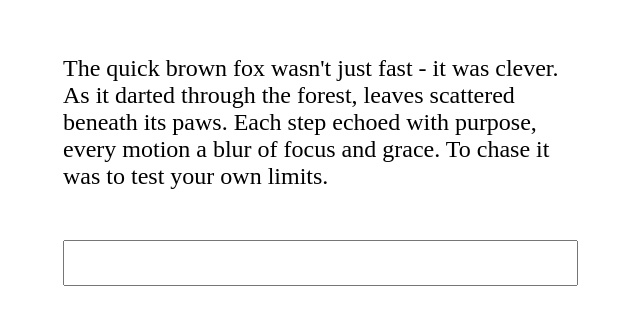
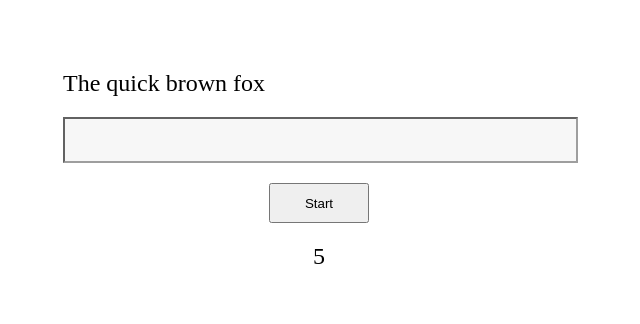
Before and after one commit to Mykeb96/type_racer, a React (Vite) app: page / in a window 1280 px wide. Shown: the part 230-554 px from the top of the page, without its empty margins (321-961 px from the left). Built offline with nearby package versions, Linux system fonts and the light colour scheme.

Commit message:
feat(clock): now refreshes every 10ms

```diff
--- a/src/App.tsx
+++ b/src/App.tsx
@@ -1,50 +1,162 @@
 
 import './styles/App.css';
 
-import { useState, useEffect } from 'react';
+import { useState, useEffect, useRef } from 'react';
 
 interface gameState {
   roundStarted: boolean,
   onTrack: boolean
-}
+};
 
 const initialGameState: gameState = {
-  roundStarted: true,
-  onTrack: true
-}
+  roundStarted: false,
+  onTrack: false
+};
 
-const initialParagraph: string = `The quick brown fox wasn't just fast - it was clever. As it darted through the forest, leaves scattered beneath its paws. Each step echoed with purpose, every motion a blur of focus and grace. To chase it was to test your own limits.`;
+// const initialParagraph: string = `The quick brown fox wasn't just fast - it was clever. As it darted through the forest, leaves scattered beneath its paws. Each step echoed with purpose, every motion a blur of focus and grace. To chase it was to test your own limits.`;
+const initialParagraph: string = `The quick brown fox`;
 
 function App() {
   const [gameState, setGameState] = useState<gameState>(initialGameState);
-  const [paragraph, setParagraph] = useState<string>(initialParagraph);
-  const [userInput, setUserInput] = useState<string>('')
+  const [paragraph] = useState<string>(initialParagraph);
+  const [userInput, setUserInput] = useState<string>('');
+  const [clock, setClock] = useState<number>(5);
+  const [gameStartTime, setGameStartTime] = useState<number | null>(null);
+  const timerRef = useRef<number | null>(null);
 
   const handleInput = (e: any) => {
-    setUserInput(e.target.value)
+    setUserInput(e.target.value);
+  };
+
+  const checkUserProgress = () => {
+    let paragraphSubStr = paragraph.substr(0, userInput.length);
+    if (userInput === paragraphSubStr && userInput != '') {
+      if (gameState.onTrack == false) {
+        setGameState({
+          roundStarted: true,
+          onTrack: true
+        });
+      }
+    } else {
+      if (gameState.onTrack == true) {
+        setGameState({
+          roundStarted: true,
+          onTrack: false
+        });
+      }
+    }
+  };
+
+  const renderHighlightedText = () => {
+    const characters = paragraph.split('');
+    const userInputChars = userInput.split('');
+
+    return characters.map((char, index) => {
+      let className = 'char';
+
+      if (index < userInputChars.length) {
+        if (char === userInputChars[index]) {
+          className += ' correct';
+        } else {
+          className += ' incorrect';
+        }
+      }
+
+      return (
+        <span key={index} className={className}>
+          {char}
+        </span>
+      );
+    });
+  };
+
+  const completeGame = (e: any) => {
+    if (e.code == "Enter") {
+      if (userInput === paragraph) {
+        // stop timer
+        if (timerRef.current) {
+          clearInterval(timerRef.current);
+          timerRef.current = null;
+        }
+        setGameState(initialGameState);
+        const finalTime = (Date.now() - (gameStartTime || Date.now())) / 1000;
+        console.log('user completed the paragraph!');
+        console.log(`Time taken: ${finalTime.toFixed(2)} seconds`);
+      }
+    }
+  }
+
+  const startGame = () => {
+    // Reset everything
+    setUserInput('');
+    if (timerRef.current) {
+      clearInterval(timerRef.current);
+      timerRef.current = null;
+    }
+    setClock(5);
+
+    for (let i = 5; i > 0; i--) {
+      setTimeout(() => {
+        setClock(prevClock => prevClock - 1);
+      }, (5 - i) * 1000);
+    }
+
+    setTimeout(() => {
+      const startTime = Date.now();
+      setGameState({
+        roundStarted: true,
+        onTrack: false
+      });
+      setClock(0);
+      setGameStartTime(startTime);
+
+      // Update timer every 10ms
+      timerRef.current = setInterval(() => {
+        const elapsed = (Date.now() - startTime) / 1000;
+        setClock(Math.floor(elapsed * 100) / 100);
+      }, 10);
+    }, 4000);
   }
 
   useEffect(() => {
     if (gameState.roundStarted) {
-      let paragraphSubStr = paragraph.substr(0, userInput.length);
-      if (userInput === paragraphSubStr) {
-        console.log('good')
-      } else {
-        console.log('bad')
-      }
+     checkUserProgress();
     }
   }, [userInput])
+
+  useEffect(() => {
+    return () => {
+      if (timerRef.current) {
+        clearInterval(timerRef.current);
+      }
+    };
+  }, [])
 
   return (
     <div id="App">
       <div id="Container">
         <div className="Paragraph_Container">
-          <p className="Paragraph_Text">{paragraph}</p>
+          <p className="Paragraph_Text">{renderHighlightedText()}</p>
         </div>
-
         <div className="Input_Container">
-          <input disabled={!gameState.roundStarted} onChange={(e: any) => handleInput(e)} type="text" className="User_Input"/>
+          <input
+          readOnly={!gameState.roundStarted}
+          onChange={(e: any) => handleInput(e)}
+          type="text"
+          className="User_Input"
+          onKeyDown={(e: any) => completeGame(e)}
+          />
         </div>
+        {!gameState.roundStarted ?
+          <button onClick={startGame} className="Start_Button">Start</button>
+        :
+          <div className="Placeholder" />
+        }
+         {!gameState.roundStarted ?
+           <span className='Clock'>{clock}</span>
+         :
+           <span className='Clock'>Timer: {clock.toFixed(2)}</span>
+         }
       </div>
     </div>
   )
--- a/src/styles/App.css
+++ b/src/styles/App.css
@@ -12,11 +12,13 @@ p {
 
 #Container {
     width: 40%;
+    display: flex;
+    flex-direction: column;
+    gap: 20px;
 }
 
 .Paragraph_Container {
     width: 100%;
-    margin-bottom: 50px;
 }
 
 .Paragraph_Text {
@@ -32,3 +34,40 @@ p {
     height: 40px;
     font-size: 1.5rem;
 }
+
+.User_Input[readonly] {
+    background-color: #f5f5f5;
+    cursor: not-allowed;
+    opacity: 0.7;
+}
+
+.Start_Button {
+    align-self: center;
+    height: 40px;
+    width: 100px;
+}
+
+.Placeholder {
+    height: 40px;
+    width: 100px;
+    align-self: center;
+}
+
+.Clock {
+    align-self: center;
+    font-size: 1.5rem;
+}
+
+.char {
+    display: inline;
+}
+
+.char.correct {
+    background-color: #90EE90;
+    color: #2d5a2d;
+}
+
+.char.incorrect {
+    background-color: #FFB6C1;
+    color: #8B0000;
+}
```
